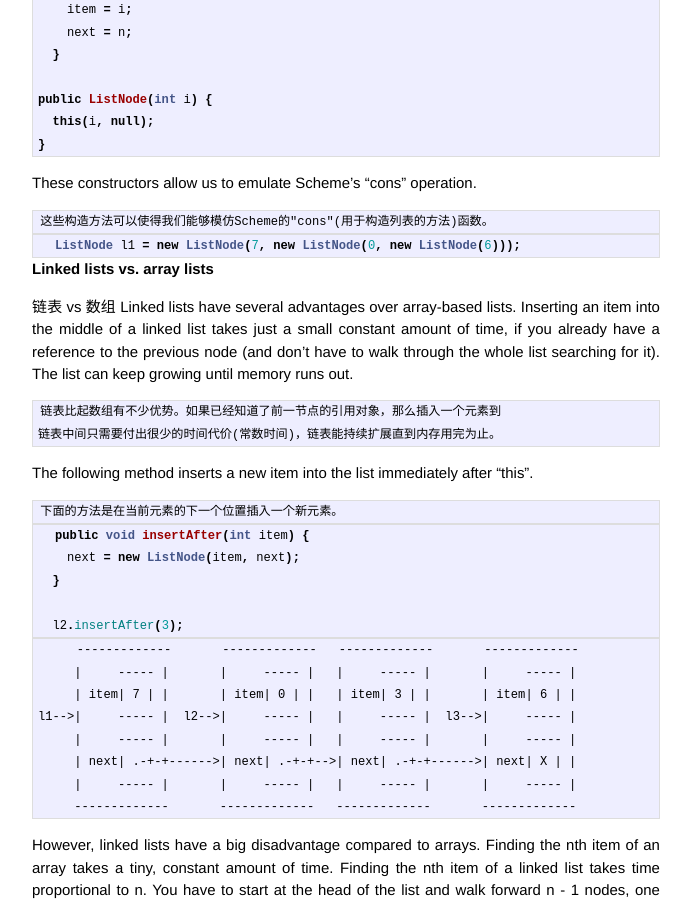
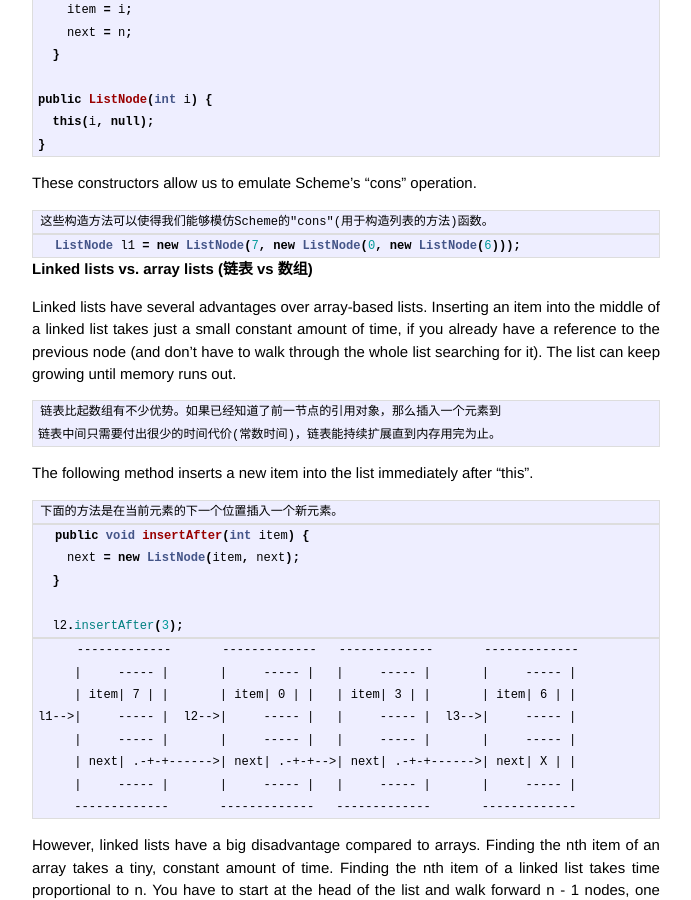
Before and after one commit to Humor-er/yjdblog, a Jekyll site: the page built from _posts/2014-03-25-translate-CS6-list.markdown, in a window 1280 px wide and 900 px high, scrolled down 2726 px. Shown: the whole window, without its empty margins (294-985 px from the left). Built offline with Jekyll 4.4.1, drawn with Linux system fonts in a browser that asks for light colours; Markdown is read by kramdown in place of the engine named in the settings.

````diff
--- a/_posts/2014-03-25-translate-CS6-list.markdown
+++ b/_posts/2014-03-25-translate-CS6-list.markdown
@@ -163,9 +163,8 @@ These constructors allow us to emulate Scheme's "cons" operation.
   ListNode l1 = new ListNode(7, new ListNode(0, new ListNode(6)));
 ```
 
-Linked lists vs. array lists
+Linked lists vs. array lists (链表 vs 数组)
 ----------------------------
-链表 vs 数组
 Linked lists have several advantages over array-based lists.  Inserting an item
 into the middle of a linked list takes just a small constant amount of time, if
 you already have a reference to the previous node (and don't have to walk
````
